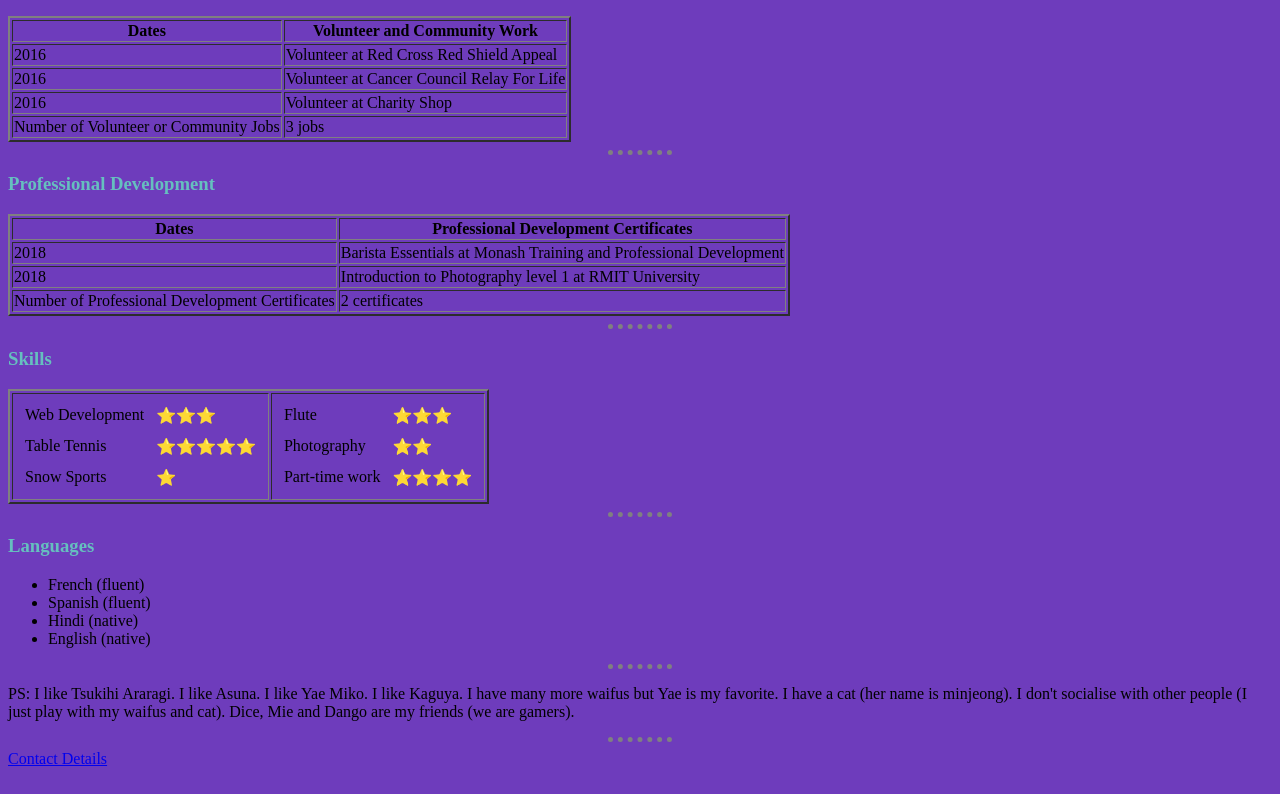
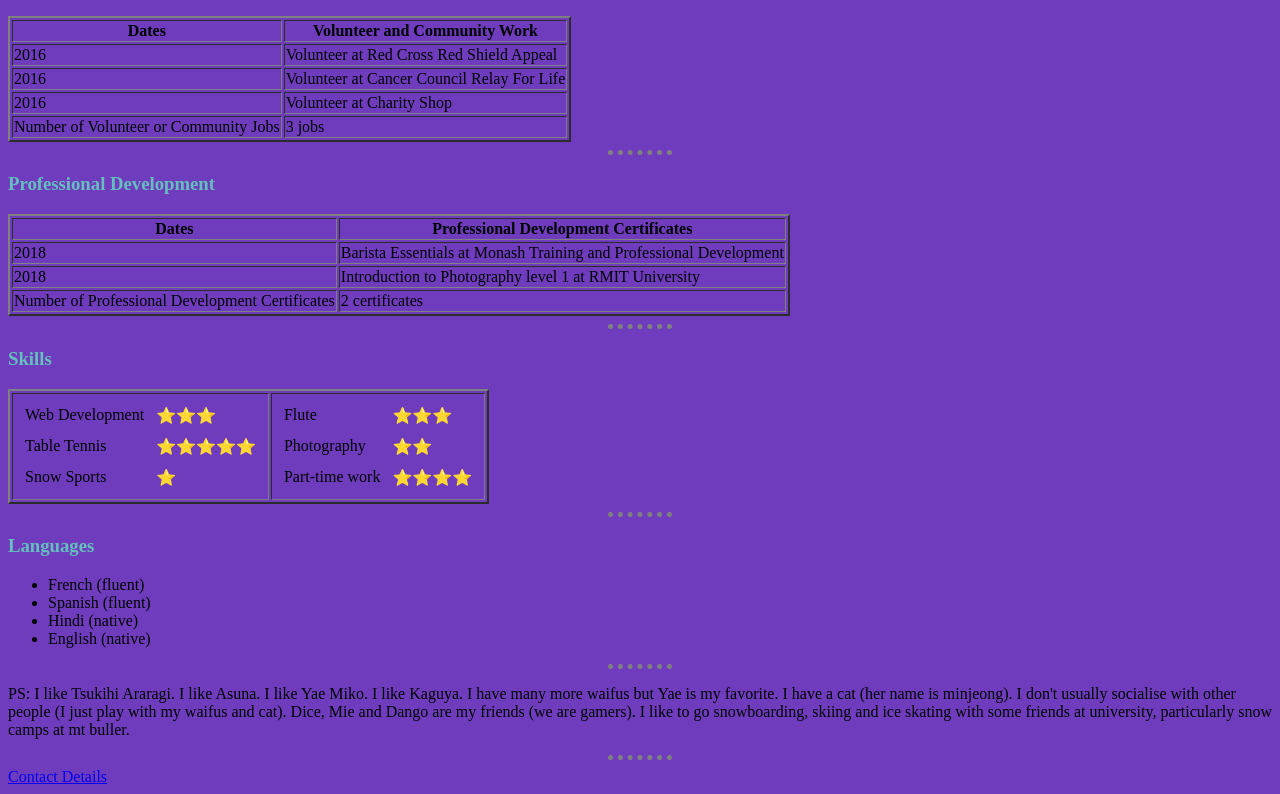
Before and after one commit to LeDieuDesSerpents/NormalCV1, a plain HTML site: page index.html in a window 1280 px wide. Shown: the part 922-1716 px from the top of the page. Drawn offline with Linux system fonts and the light colour scheme.

Commit message:
Update index.html

```diff
--- a/index.html
+++ b/index.html
@@ -209,7 +209,7 @@
     </ul>
     <hr />
     <p>
-      PS: I like Tsukihi Araragi. I like Asuna. I like Yae Miko. I like Kaguya. I have many more waifus but Yae is my favorite. I have a cat (her name is minjeong). I don't socialise with other people (I just play with my waifus and cat). Dice, Mie and Dango are my friends (we are gamers).
+      PS: I like Tsukihi Araragi. I like Asuna. I like Yae Miko. I like Kaguya. I have many more waifus but Yae is my favorite. I have a cat (her name is minjeong). I don't usually socialise with other people (I just play with my waifus and cat). Dice, Mie and Dango are my friends (we are gamers). I like to go snowboarding, skiing and ice skating with some friends at university, particularly snow camps at mt buller.
     <hr />
     <a href="contactdetails.html"> Contact Details </a>
   </body>
```
